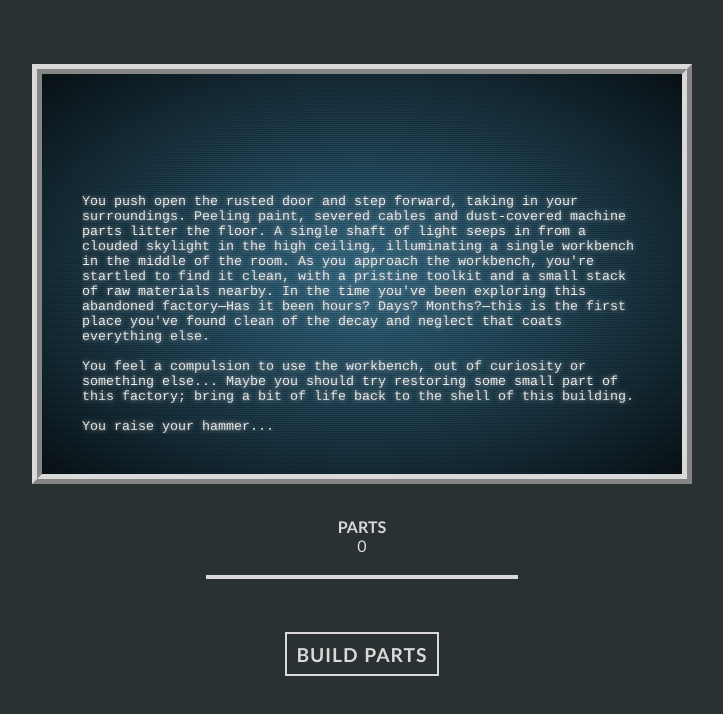
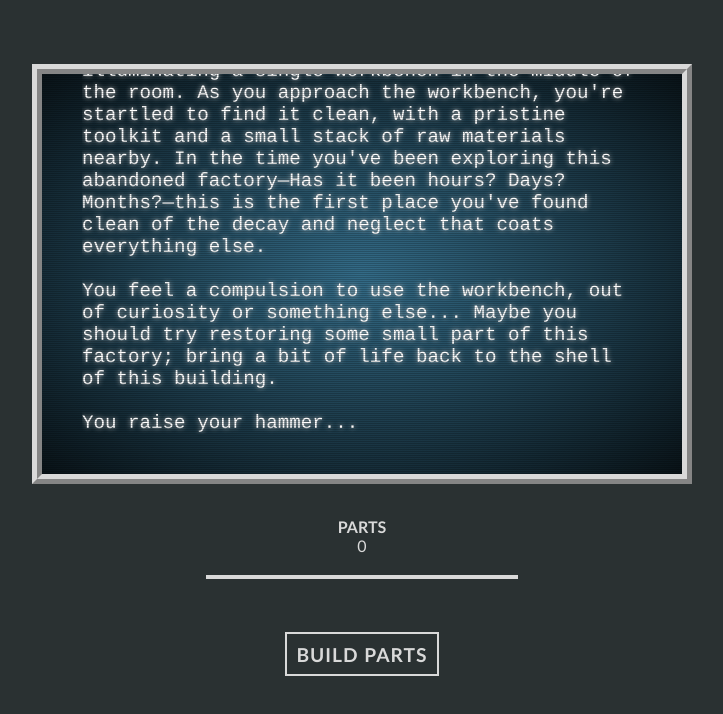
Before and after one commit to T-Nawrocki/an_abandoned_factory, a React (Create React App) app in the folder client/: page / in a window 1280 px wide. Shown: the top 714 px of the page, without its empty margins (278-1001 px from the left). Built offline with nearby package versions, Linux system fonts and the light colour scheme.

Commit message:
minor changes to story display

```diff
--- a/client/src/styles/StoryDisplay.scss
+++ b/client/src/styles/StoryDisplay.scss
@@ -42,7 +42,7 @@
   white-space: pre-wrap;
   color: white;
   text-shadow: 0 0 5px #C8C8C8;
-  font: 10pt fonts.$console;
+  font: 1.2rem fonts.$console;
   //   border-right: .15em solid orange; /* The typwriter cursor */
   //   margin: 0 auto; /* Gives that scrolling effect as the typing happens */
   //   letter-spacing: .15em; /* Adjust as needed */
```
